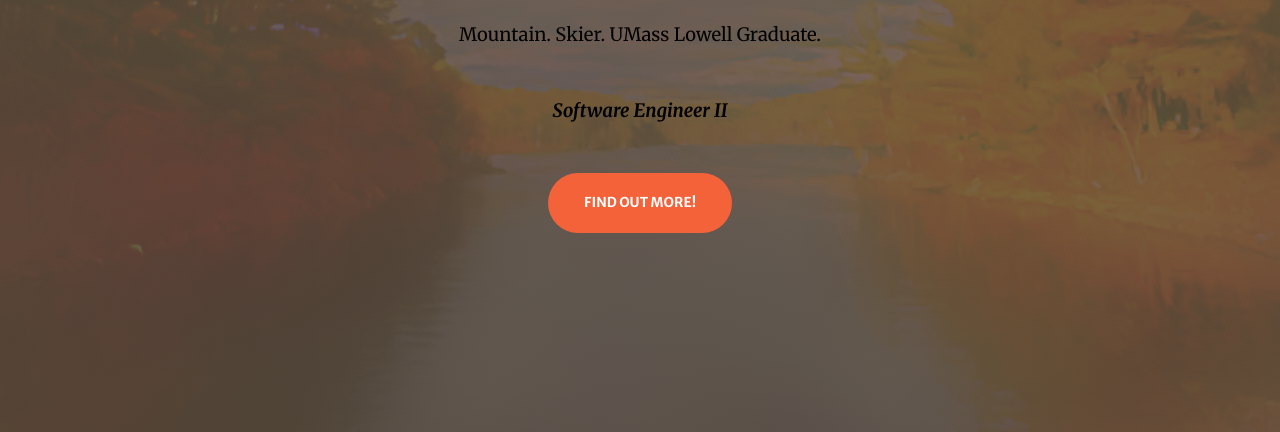
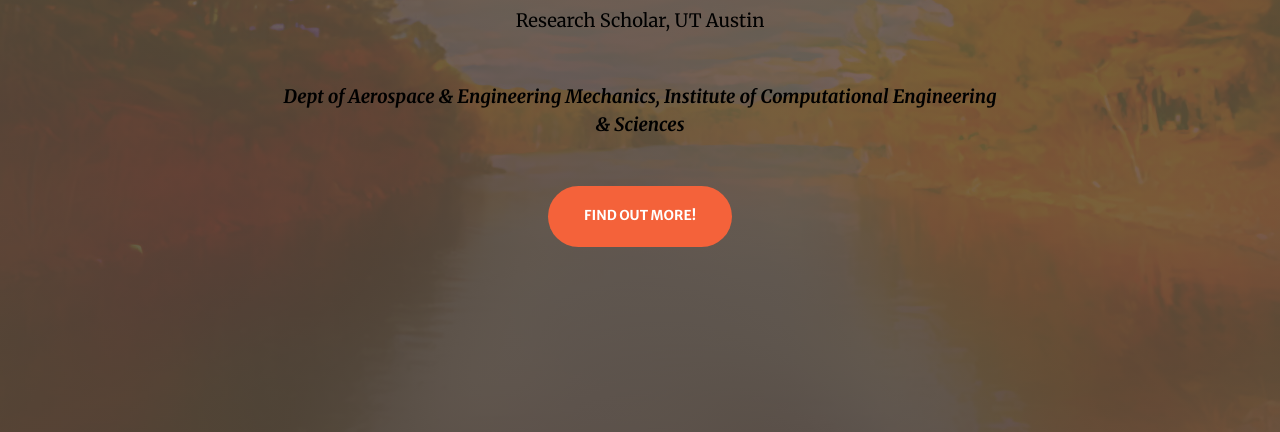
Before and after one commit to cgkrishnanunni/cgkrishnannni.github.io, a plain HTML site: page index.html in a window 1280 px wide. Shown: the part 368-800 px from the top of the page. Drawn offline with nearby package versions, Linux system fonts and the light colour scheme.

Commit message:
Update index.html

```diff
--- a/index.html
+++ b/index.html
@@ -134,9 +134,9 @@
           <hr class="divider my-4" />
         </div>
         <div class="col-lg-8 mx-auto">
-          <p class="text-faded text-black mb-5">Mountain. Skier. UMass Lowell Graduate.</p>
+          <p class="text-faded text-black mb-5">Research Scholar, UT Austin</p>
           <p class="text-italic font-weight-bold mb-5">
-            Software Engineer II</a>
+          Dept of Aerospace & Engineering Mechanics, Institute of Computational Engineering & Sciences</a>
           </p>
           <a class="btn btn-primary btn-xl js-scroll-trigger" href="#about">Find Out More!</a>
         </div>
```
